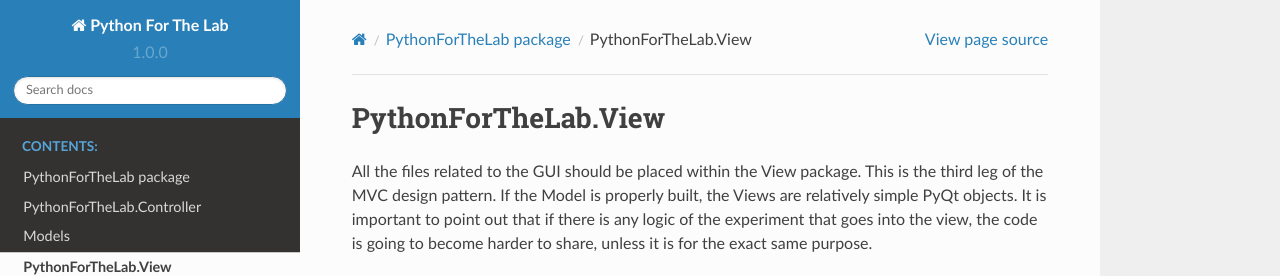
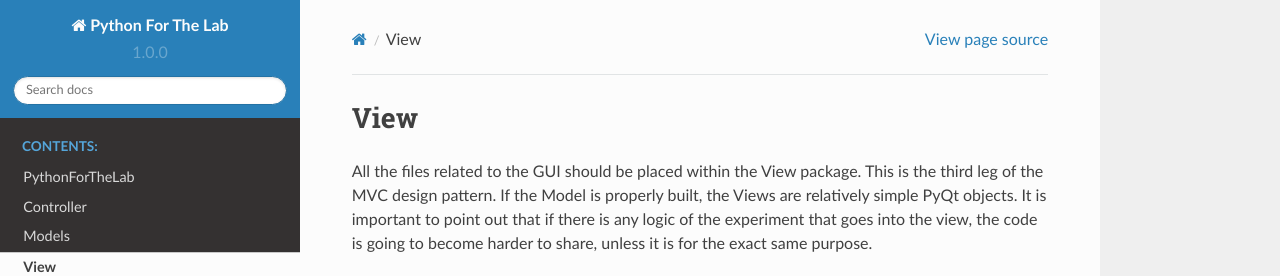
Before and after one commit to PFTL/pythonforthelab, a Sphinx documentation site: the page built from Docs/source/PythonForTheLab.View.rst, in a window 1280 px wide, cut to the strip 0-276 px from the top of the page. Built offline with Sphinx 7.4.7 and the Read the Docs theme 2.0.0, drawn with Linux system fonts in a browser that asks for light colours; formulas are drawn with MathJax 3.

Commit message:
Changed titles and better structure

```diff
--- a/Docs/source/PythonForTheLab.Controller.rst
+++ b/Docs/source/PythonForTheLab.Controller.rst
@@ -1,5 +1,5 @@
-PythonForTheLab\.Controller
-===========================
+Controller
+==========
 
 One of the building blocks of the MVC design pattern. Controller hosts all the packages related to
 communication with devices. Each element should reflect exactly what a device is capable of doing and
--- a/Docs/source/PythonForTheLab.View.rst
+++ b/Docs/source/PythonForTheLab.View.rst
@@ -1,5 +1,5 @@
-PythonForTheLab\.View
-=====================
+View
+====
 All the files related to the GUI should be placed within the View package. This is the third leg of the
 MVC design pattern. If the Model is properly built, the Views are relatively simple PyQt objects. It is
 important to point out that if there is any logic of the experiment that goes into the view, the code is
```
Also changed, not shown: Docs/source/PythonForTheLab.rst (+5 -21 lines).
